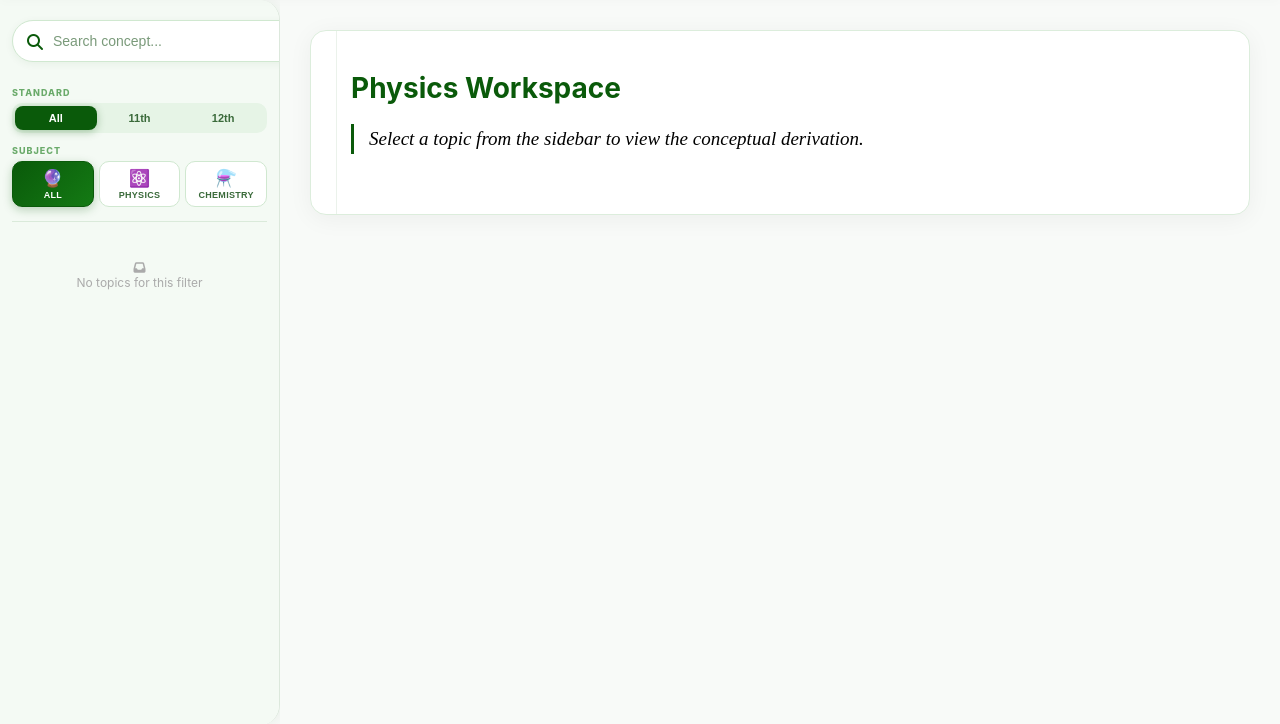
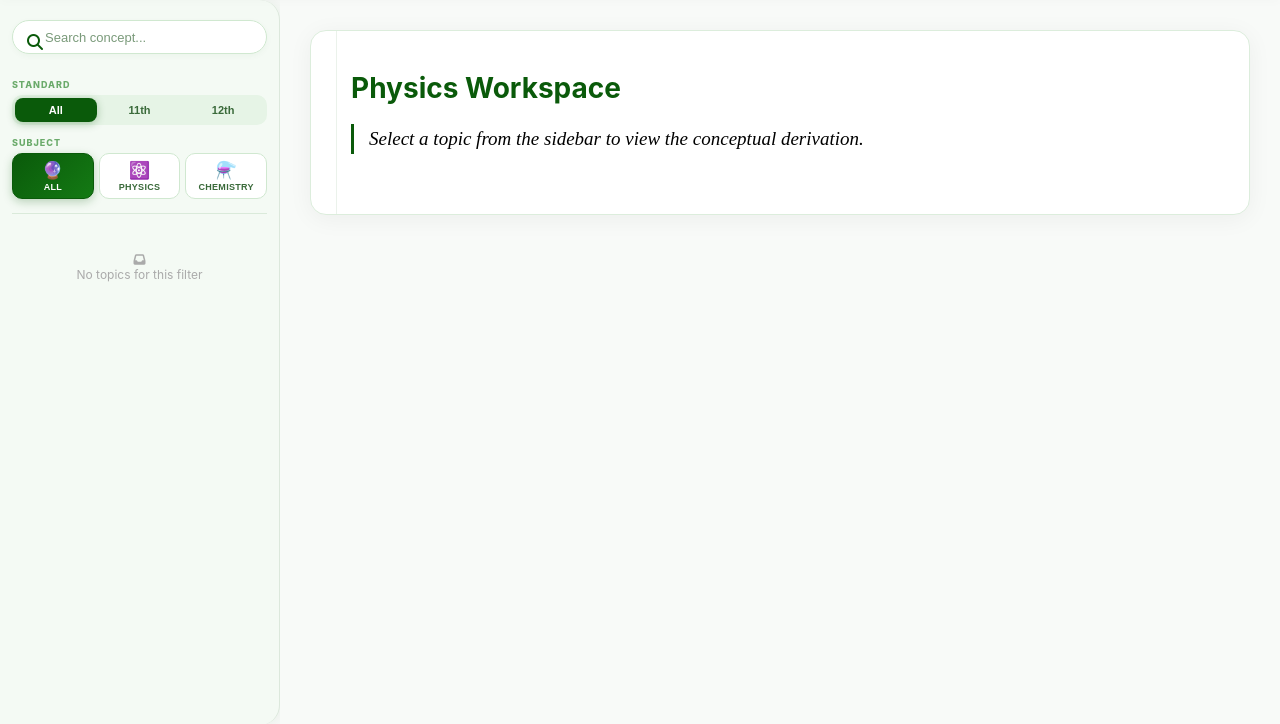
Before and after one commit to dinesh-2207/Derivation, a Flask app: page /user in a window 1280 px wide. Shown: the part 76-800 px from the top of the page. Run offline with Flask 3, Linux system fonts and the light colour scheme; data that the repository does not hold is empty.

Commit message:
derivation

```diff
--- a/templates/index.html
+++ b/templates/index.html
@@ -147,12 +147,18 @@
             color: #0a5a0a
         }
 
-        /* Sidebar search redesign */
         .sidebar .search-container input {
             background: #fff;
             color: #1a3a1a;
             border: 1.5px solid #d0e8d0;
-            box-shadow: 0 2px 8px rgba(10, 90, 10, 0.06)
+            box-shadow: 0 2px 6px rgba(10, 90, 10, 0.04);
+
+            height: 34px;
+            padding: 0 10px 0 32px;
+            font-size: 13px;
+            border-radius: 20px;
+            width: 100%;
+            box-sizing: border-box;
         }
 
         .sidebar .search-container input:focus {
```
